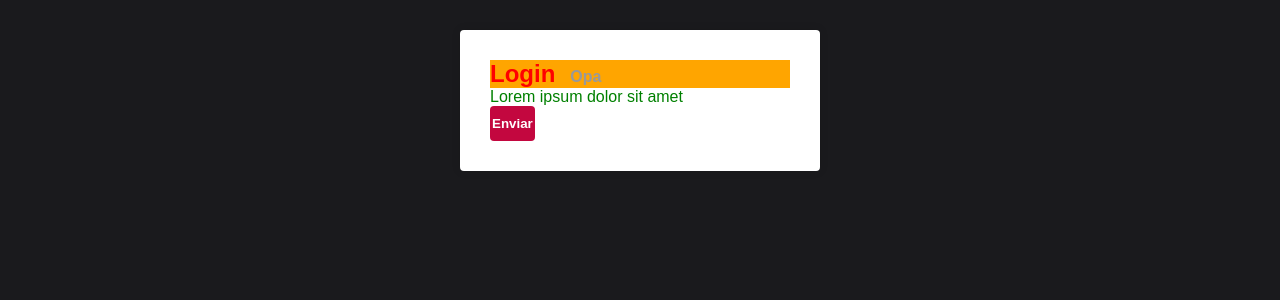
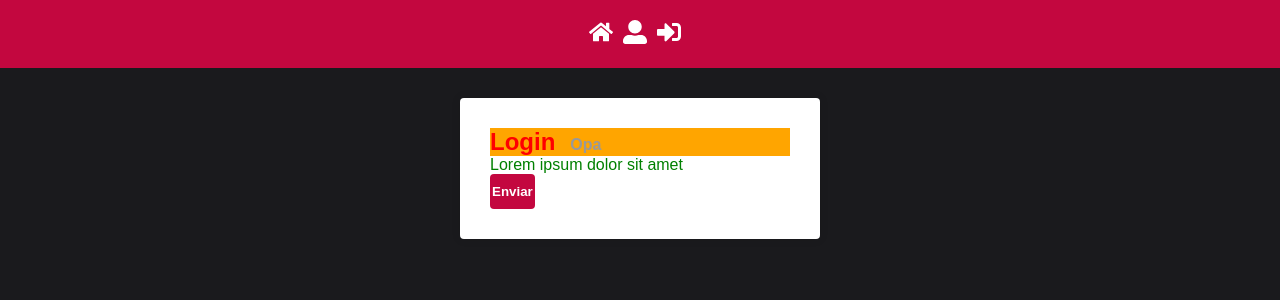
Before and after one commit to IsaqueMansur/base-react, a React (Create React App) app: page / in a window 1280 px wide. Shown: the top 300 px of the page. Built offline with nearby package versions, Linux system fonts and the light colour scheme.

Commit message:
Navbar -OK

```diff
--- a/package.json
+++ b/package.json
@@ -8,6 +8,7 @@
     "@testing-library/user-event": "^13.5.0",
     "react": "^18.2.0",
     "react-dom": "^18.2.0",
+    "react-icons": "^4.4.0",
     "react-scripts": "5.0.1",
     "styled-components": "^5.3.5",
     "web-vitals": "^2.1.4"
--- a/src/App.js
+++ b/src/App.js
@@ -2,10 +2,12 @@ import React from 'react';
 
 import Login from './pages/Login';
 import GlobalStyles from './styles/GlobalStyles';
+import Header from './components/Header';
 
 function App() {
   return (
     <>
+      <Header />
       <Login />
       <GlobalStyles />
     </>
--- a/src/components/Header/index.js
+++ b/src/components/Header/index.js
@@ -0,0 +1,20 @@
+import React from 'react';
+import { FaHome, FaSignInAlt, FaUserAlt } from 'react-icons/fa';
+
+import { Nav } from './styled';
+
+export default function Header() {
+  return (
+    <Nav>
+      <a href="google.com">
+        <FaHome size={24} />
+      </a>
+      <a href="google.com">
+        <FaUserAlt size={24} />
+      </a>
+      <a href="google.com">
+        <FaSignInAlt size={24} />
+      </a>
+    </Nav>
+  );
+}
--- a/src/components/Header/styled.js
+++ b/src/components/Header/styled.js
@@ -0,0 +1,16 @@
+import styled from 'styled-components';
+import { primaryColor } from '../../config/colors';
+
+export const Nav = styled.nav`
+  background: ${primaryColor};
+  padding: 20px;
+  display: flex;
+  align-items: center;
+  justify-content: center;
+
+  a {
+    color: #fff;
+    margin: 0 10px 0 0;
+    font-weight: bold;
+  }
+`;
```
Also changed, not shown: 1 other file (tests, documents, lock files or other folders).
